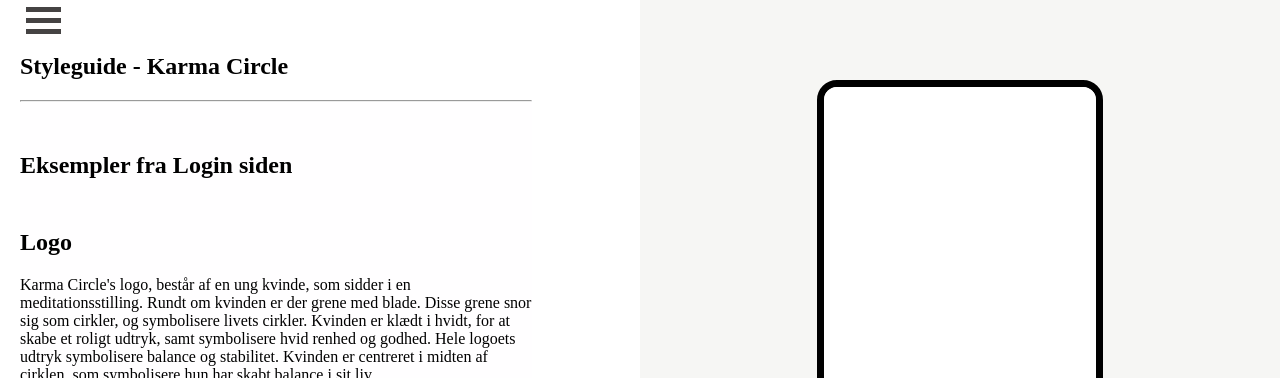
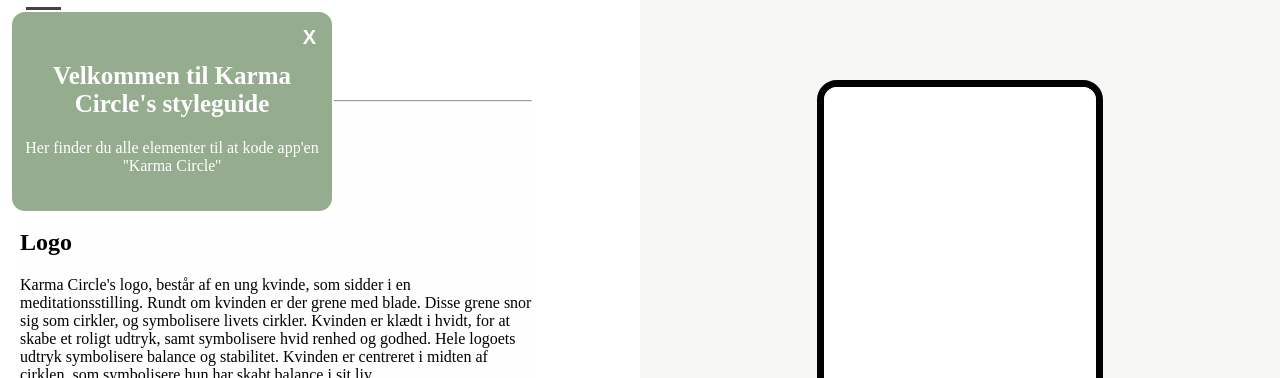
Before and after one commit to FrederikDreyer/FrederikDreyer.github.io, a plain HTML site: page index.html in a window 1280 px wide. Shown: the top 378 px of the page. Drawn offline with Linux system fonts and the light colour scheme.

Commit message:
velkommen popup

```diff
--- a/index.html
+++ b/index.html
@@ -7,14 +7,21 @@
     <script src="script.js" defer></script>
     <script src="script-tanja.js" defer></script>
     <script src="script-malthe.js" defer> </script>
+    <script src="script-laura.js" defer></script>
     <link rel="preconnect" href="https://fonts.googleapis.com"><link rel="preconnect" href="https://fonts.gstatic.com" crossorigin><link href="https://fonts.googleapis.com/css2?family=Lato:ital@0;1&display=swap" rel="stylesheet">
     <title></title>
   </head>
-  <body>
+  <body onload="testVirker()">
 
     <div class="wrapper">
 
       <section class="section_1">
+
+        <div id="popup_laura">
+        <button id="knapLaura" type="button" name="button" onclick="lukPopup()">X</button>
+        <h1 id="laurah1">Velkommen til Karma Circle's styleguide</h1>
+        <p id="laurap">Her finder du alle elementer til at kode app'en ''Karma Circle''</p>
+        </div>
 
         <div id="nav_styleguide">
 
--- /dev/null
+++ b/script-laura.js
@@ -0,0 +1,11 @@
+function testVirker() {
+  setTimeout(myFunction, 2000)
+  function myFunction() {
+    document.getElementById('popup_laura').style.display = "block";
+  }
+
+}
+
+function lukPopup() {
+  document.getElementById('popup_laura').style.display = "none";
+}
--- a/style.css
+++ b/style.css
@@ -27,6 +27,44 @@ html {
   cursor: pointer;
 }
 
+/* Laura's popup */
+#popup_laura {
+  border: black 2px solid;
+  border-radius: 15px;
+  border-color: white;
+  padding: 0 10px 20px 10px;
+  position: absolute;
+  top: 10px;
+  left: 10px;
+  display: none;
+  background-color: #95ac8e;
+  width: 300px;
+  z-index: 999;
+}
+
+#knapLaura {
+  float: right;
+  background-color: #95ac8e;
+  border: none;
+  color: white;
+  width: auto;
+  margin-top: 10px;
+  font-weight: bold;
+  font-size: 20px;
+  cursor: pointer;
+}
+
+#laurah1 {
+  color: white;
+  font-size: 25px;
+  text-align: center;
+}
+#laurap {
+  color: white;
+  text-align: center;
+}
+
+
 #nav_styleguide {
   background-color: white;
   width: 40vw;
@@ -35,6 +73,7 @@ html {
 #nav_styleguide h1 {
   margin: 20px 0;
 }
+
 
 /* Tanja: hamburger menu  */
 .hamburger {
@@ -651,4 +690,11 @@ display: none;
     overflow-y: scroll;
     padding: 0 10px;
   }
+
+  #popup_laura {
+    width: 90%;
+    padding: 5px;
+    bottom: 10px;
+    height: 20%;
+  }
 }
```
